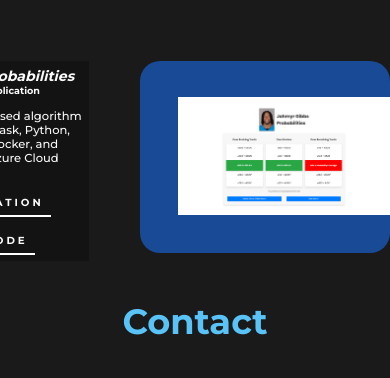
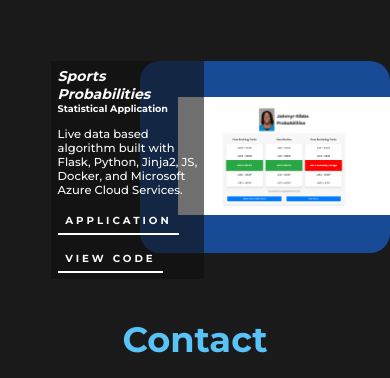
Before and after one commit to astewart98/portfolio, a plain HTML site: page index.html in a window 390 px wide. Shown: the part 1256-1634 px from the top of the page. Drawn offline with Linux system fonts and the light colour scheme.

```diff
--- a/static/style.css
+++ b/static/style.css
@@ -988,8 +988,8 @@
 
 @media (max-width: 500px) {
   .project-right .project-info {
-    left: -10rem;
-    margin-right: -2rem;
+    right: -10rem;
+    margin-left: -2rem;
   }
 }
 
```
